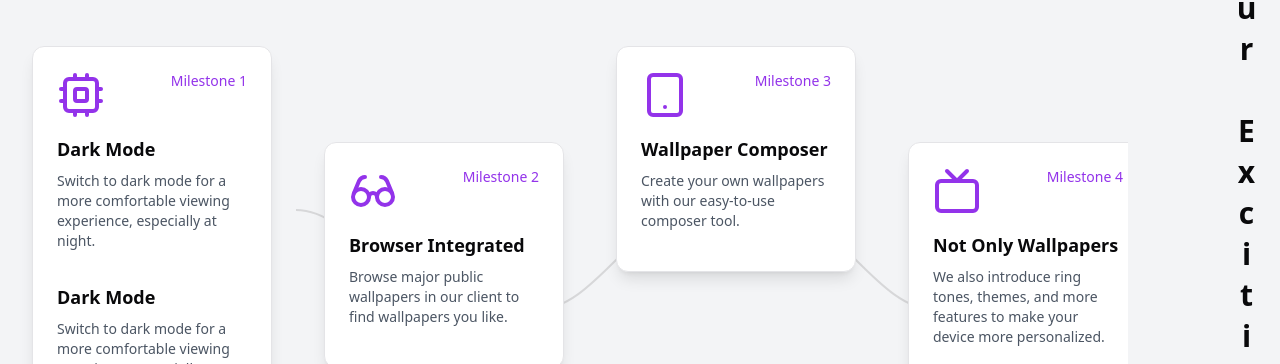
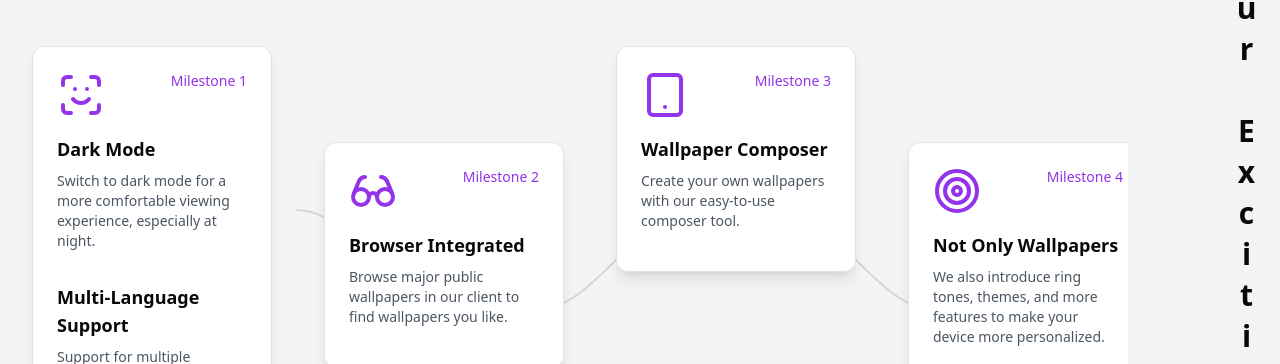
Before and after one commit to LongDevStudio/LongWallPic_Creater_App, a Next.js app: page /en in a window 1280 px wide. Both pictures are taken after a click on the button 1110 px from the left and 1578 px from the top of the page. Shown: the part 1614-1978 px from the top of the page. Built offline with nearby package versions, Linux system fonts and the light colour scheme.

Commit message:
Edit roadmap content

```diff
--- a/src/components/RoadmapCarousel.tsx
+++ b/src/components/RoadmapCarousel.tsx
@@ -1,7 +1,7 @@
 'use client'
 
 import React, {useState} from 'react'
-import {ChevronLeft, ChevronRight, Compass, Cpu, Glasses, Monitor, Smartphone, Tablet, Tv, Rss, Wallet} from 'lucide-react'
+import {ChevronLeft, ChevronRight, Compass, Cpu, Glasses, Monitor, Smartphone, Tablet, Tv, Rss, Wallet, User, ScanFace, Target} from 'lucide-react'
 import {useTranslations} from 'next-intl'
 import {Button} from '@/components/ui/button'
 import {Card} from '@/components/ui/card'
@@ -85,7 +85,7 @@ export function RoadmapCarousel() {
                 {
                     title: t('clients.items.in-future.title'),
                     description: t('clients.items.tv.description'),
-                    // icon: <Tv className="w-12 h-12 text-purple-600"/>,
+                    icon: <Target className="w-12 h-12 text-purple-600"/>,
                     // step: 'Milestone 2025 Q3',
                     milestone: 4,
                     milestoneStep: []
@@ -99,7 +99,7 @@ export function RoadmapCarousel() {
                 {
                     title: t('client-feature.items.UI/UX.title'),
                     description: t('client-feature.items.UI/UX.description'),
-                    icon: <Cpu className="w-12 h-12 text-purple-600"/>,
+                    icon: <ScanFace className="w-12 h-12 text-purple-600"/>,
                     milestone: 1,
                     milestoneStep: [
                         {
@@ -109,8 +109,8 @@ export function RoadmapCarousel() {
                             work_status: 'working'
                         },
                         {
-                            title: t('client-feature.items.darkMode.title'),
-                            description: t('client-feature.items.darkMode.description'),
+                            title: t('client-feature.items.multiLanguage.title'),
+                            description: t('client-feature.items.multiLanguage.description'),
                             milestone: 2,
                         },
                     ]
@@ -132,7 +132,7 @@ export function RoadmapCarousel() {
                 {
                     title: t('client-feature.items.not-only-wp.title'),
                     description: t('client-feature.items.not-only-wp.description'),
-                    icon: <Tv className="w-12 h-12 text-purple-600"/>,
+                    icon: <Target className="w-12 h-12 text-purple-600"/>,
                     milestone: 4,
                     milestoneStep: []
                 }
@@ -160,7 +160,7 @@ export function RoadmapCarousel() {
                 {
                     title: t('creator.items.profile.title'),
                     description: t('creator.items.profile.description'),
-                    icon: <Compass className="w-12 h-12 text-purple-600"/>,
+                    icon: <User className="w-12 h-12 text-purple-600"/>,
                     // step: 'Milestone 2025 Q3',
                     milestone: 3,
                     milestoneStep: []
```
